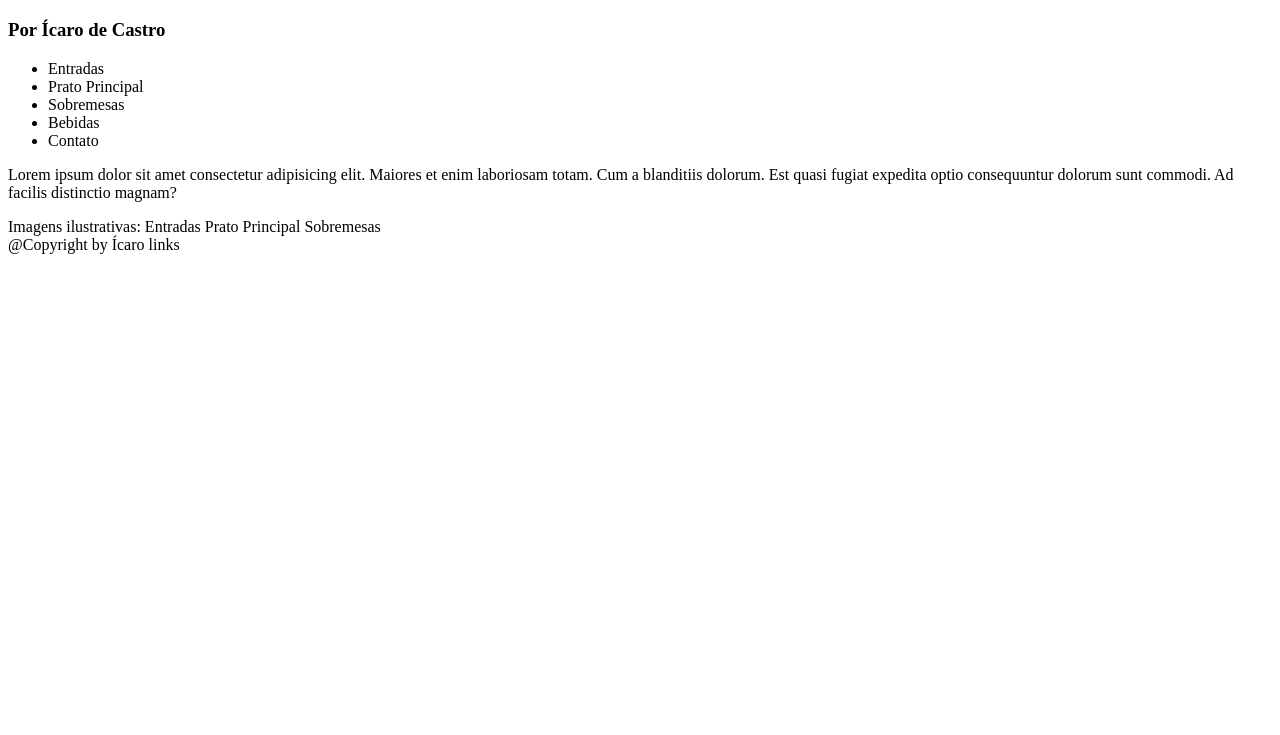
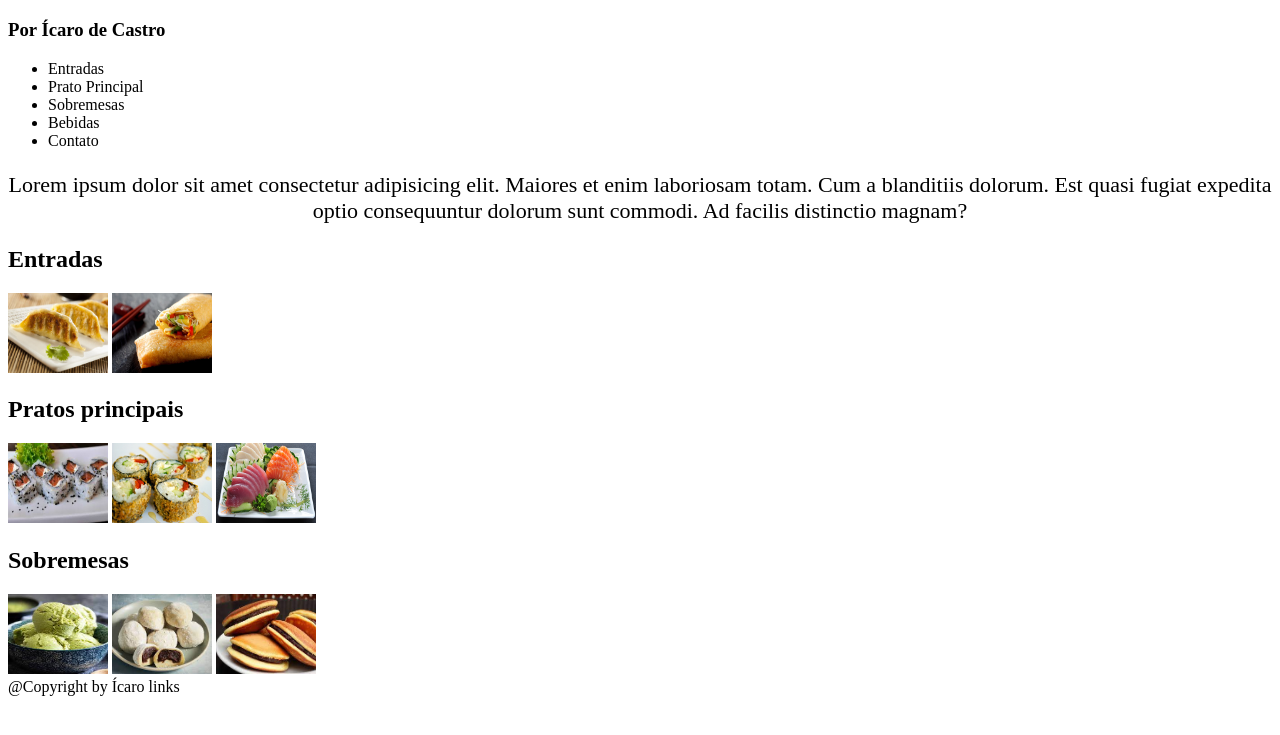
Before and after one commit to Castro-I/Projeto_card-pio, a plain HTML site: page index.html in a window 1280 px wide. Shown: the part 61-796 px from the top of the page. Drawn offline with Linux system fonts and the light colour scheme; files that its build step writes are made by us from their sources.

Commit message:
add imagens

```diff
--- a/index.html
+++ b/index.html
@@ -29,10 +29,17 @@
                <p>Lorem ipsum dolor sit amet consectetur adipisicing elit. Maiores et enim laboriosam totam. Cum a blanditiis dolorum. Est quasi fugiat expedita optio consequuntur dolorum sunt commodi. Ad facilis distinctio magnam?</p>
             </article>
             <article>
-                Imagens ilustrativas:
-                Entradas
-                Prato Principal
-                Sobremesas
+                <h2>Entradas</h2>
+                <img src="imgs/entradas/guioza-para-festa.jpg" alt="Guioza_entrada" width="100" height="80">
+                <img src="imgs/entradas/rolinho-primavera.jpg" alt="rolinho_primavera" width="100" height="80">
+                <h2>Pratos principais</h2>
+                <img src="imgs/principais/Comida-japonesa-uramaki.jpg" alt="uramaki" width="100" height="80">
+                <img src="imgs/principais/Comida-oriental-hot-roll.jpg" alt="hot_holl" width="100" height="80">
+                <img src="imgs/principais/Sashimi-festa.jpg" alt="sashimi" width="100" height="80">
+                <h2>Sobremesas</h2>
+                <img src="imgs/sobremesas/download (1).jpeg" alt="sorvete_chá_verde" width="100" height="80">
+                <img src="imgs/sobremesas/download.jpeg" alt="Mochi" width="100" height="80">
+                <img src="imgs/sobremesas/download (2).jpeg" alt="Dorayaki" width="100" height="80">
             </article>
         </section>
     </div>
--- a/style.css
+++ b/style.css
@@ -1 +1,7 @@
 @charset "UTF-8";
+p {
+    font-family: 'Times New Roman', Times, serif;
+    font-size: 22px;
+    text-align: center;
+    text-indent: 40 px;
+}
```
